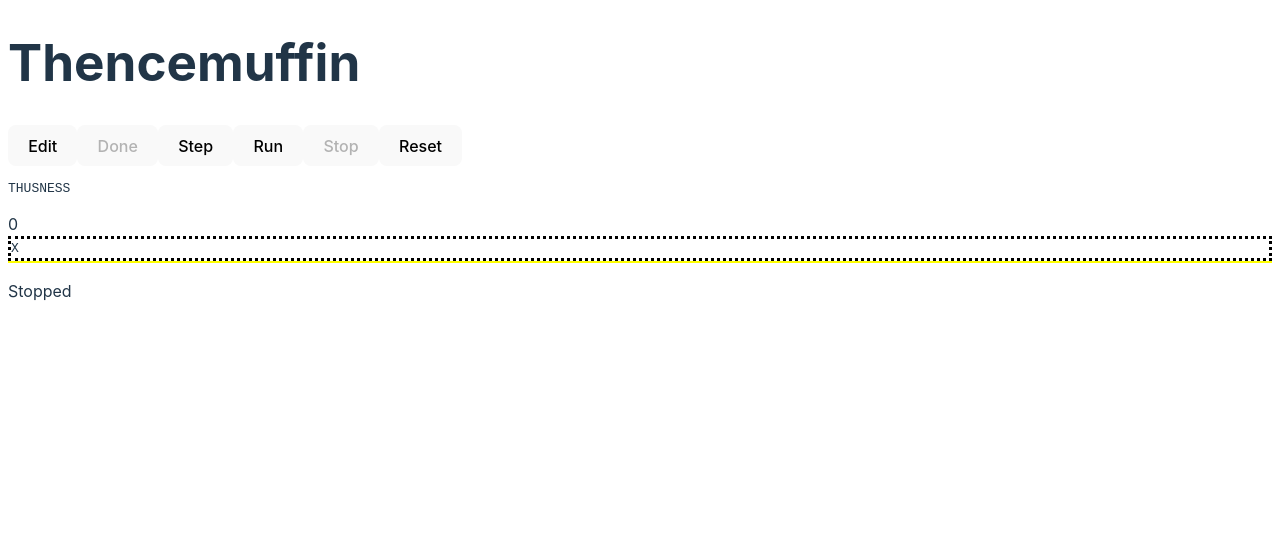
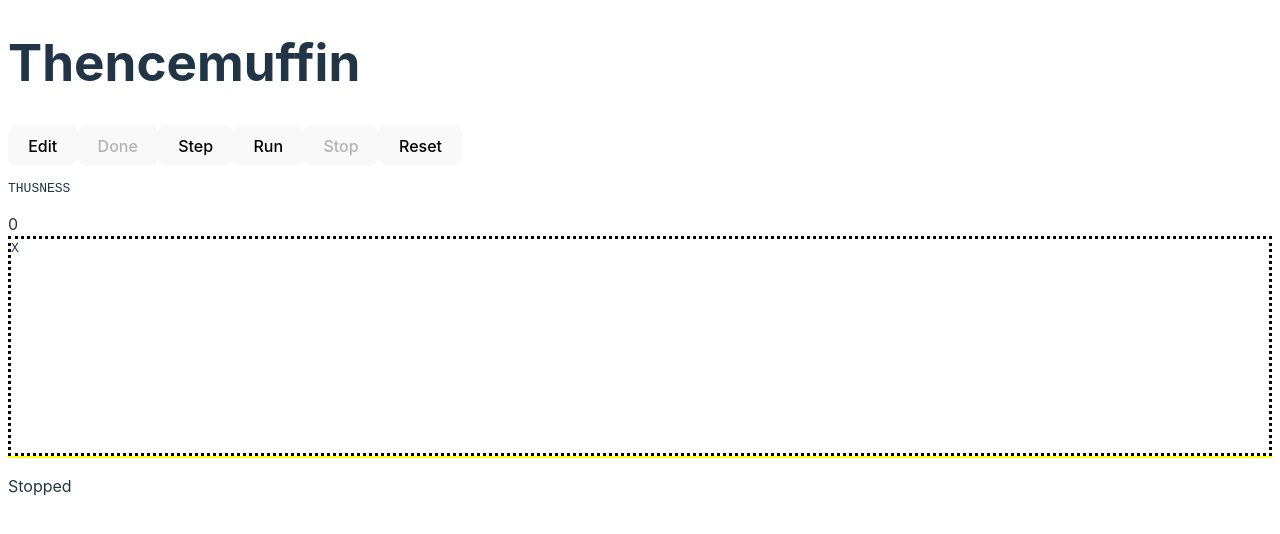
Before and after one commit to catseye/Rux-Rolli, a React (Vite) app: page / in a window 1280 px wide. Shown: the top 534 px of the page. Built offline with nearby package versions, Linux system fonts and the light colour scheme.

Commit message:
Dump Playfield with extents, and other small cleanups.

```diff
--- a/package.json
+++ b/package.json
@@ -10,7 +10,7 @@
     "preview": "vite preview"
   },
   "dependencies": {
-    "immutable": "^4.3.0",
+    "immutable": "^4.3.1",
     "react": "^18.2.0",
     "react-dom": "^18.2.0"
   },
--- a/src/components/Display.tsx
+++ b/src/components/Display.tsx
@@ -1,9 +1,7 @@
-import * as React from "react";
-
 import { Configuration, mapComposite } from "../configurations/Configuration";
 import { getString, getCursors } from "../configurations/Text";
 import { mapStack } from "../configurations/Stack";
-import { dump } from "../configurations/Playfield";
+import { dumpWithinExtents } from "../configurations/Playfield";
 
 interface DisplayProps {
   configuration: Configuration;
@@ -11,33 +9,45 @@ interface DisplayProps {
 
 export function Display(props: DisplayProps) {
   if (props.configuration.type === "text") {
-    const text = props.configuration;
-    return (
-      <div className="display-text">
-        <pre>{ getString(text) }</pre>
-        <div>{ getCursors(text) }</div>
-      </div>
-    );
+    return <DisplayText text={props.configuration} />;
   } else if (props.configuration.type === "stack") {
-    const stack = props.configuration;
-    return (
-      <div className="display-stack">
-        { mapStack(stack, (s, index) => <span key={index}>{s}</span>) }
-      </div>
-    );
+    return <DisplayStack stack={props.configuration} />;
   } else if (props.configuration.type === "playfield") {
-    const playfield = props.configuration;
-    return (
-      <div className="display-playfield">
-        { dump(playfield) }
-      </div>
-    );
+    return <DisplayPlayfield playfield={props.configuration} />;
   } else if (props.configuration.type === "composite") {
-    const composite = props.configuration;
-    return (
-      <div className="display-composite">
-        { mapComposite(composite, (c, index) => <Display key={index} configuration={c} />) }
-      </div>
-    );
+    return <DisplayComposite composite={props.configuration} />;
   }
 }
+
+export function DisplayText(props: any) {
+  return (
+    <div className="display-text">
+      <pre>{ getString(props.text) }</pre>
+      <div>{ getCursors(props.text) }</div>
+    </div>
+  );
+}
+
+export function DisplayStack(props: any) {
+  return (
+    <div className="display-stack">
+      { mapStack(props.stack, (s, index) => <span key={index}>{s}</span>) }
+    </div>
+  );
+}
+
+export function DisplayPlayfield(props: any) {
+  return (
+    <div className="display-playfield">
+      { dumpWithinExtents(props.playfield, 0, 0, 10, 10) }
+    </div>
+  );
+}
+
+export function DisplayComposite(props: any) {
+  return (
+    <div className="display-composite">
+      { mapComposite(props.composite, (c, index) => <Display key={index} configuration={c} />) }
+    </div>
+  );
+}
--- a/src/configurations/Playfield.ts
+++ b/src/configurations/Playfield.ts
@@ -48,7 +48,7 @@ export function getExtents(p: Playfield): [number, number, number, number] {
   let maxY: number = 0;
 
   p.store.forEach(
-    function(value, key) {
+    function(_value: string, key: List<number>) {
       var x = key.get(0) || 0;
       var y = key.get(1) || 0;
       if (count === 0 || x < minX) minX = x;
@@ -67,8 +67,12 @@ export function getExtents(p: Playfield): [number, number, number, number] {
 }
 
 export function dump(p: Playfield): string {
+  let [minX, minY, maxX, maxY] = getExtents(p);
+  return dumpWithinExtents(p, minX, minY, maxX, maxY);
+};
+
+export function dumpWithinExtents(p: Playfield, minX: number, minY: number, maxX: number, maxY: number): string {
   let text = "";
-  let [minX, minY, maxX, maxY] = getExtents(p);
   for (var y = minY; y <= maxY; y++) {
       var row = "";
       for (var x = minX; x <= maxX; x++) {
--- a/src/index.css
+++ b/src/index.css
@@ -25,15 +25,15 @@ a:hover {
   color: #535bf2;
 }
 
+/*
 body {
-  /*
   margin: 0;
   display: flex;
   place-items: center;
   min-width: 320px;
   min-height: 100vh;
-  */
 }
+*/
 
 h1 {
   font-size: 3.2em;
```
Also changed, not shown: 1 other file (tests, documents, lock files or other folders).
